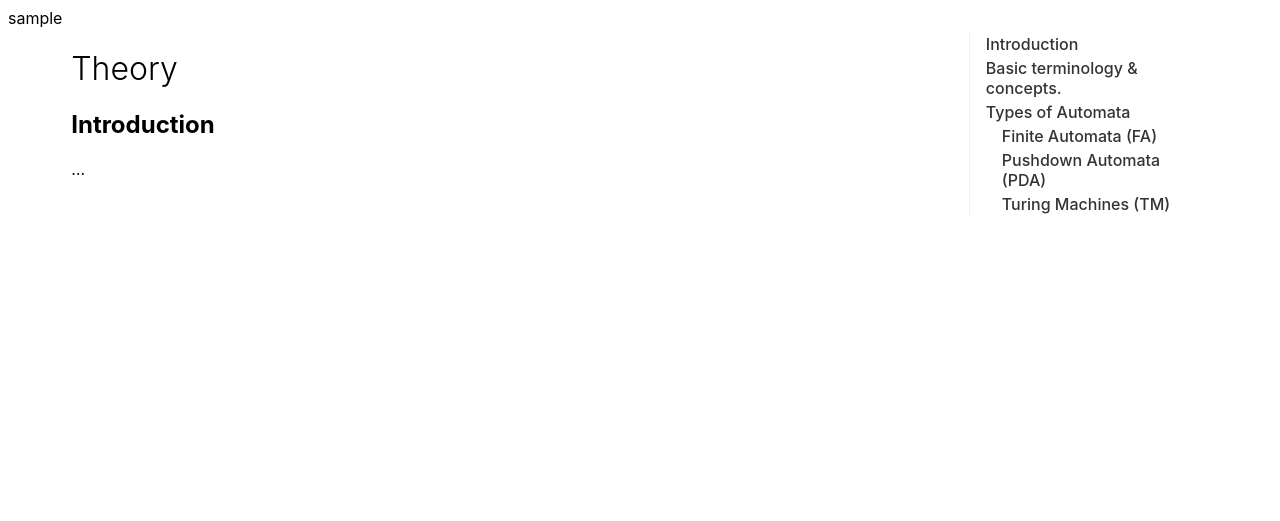
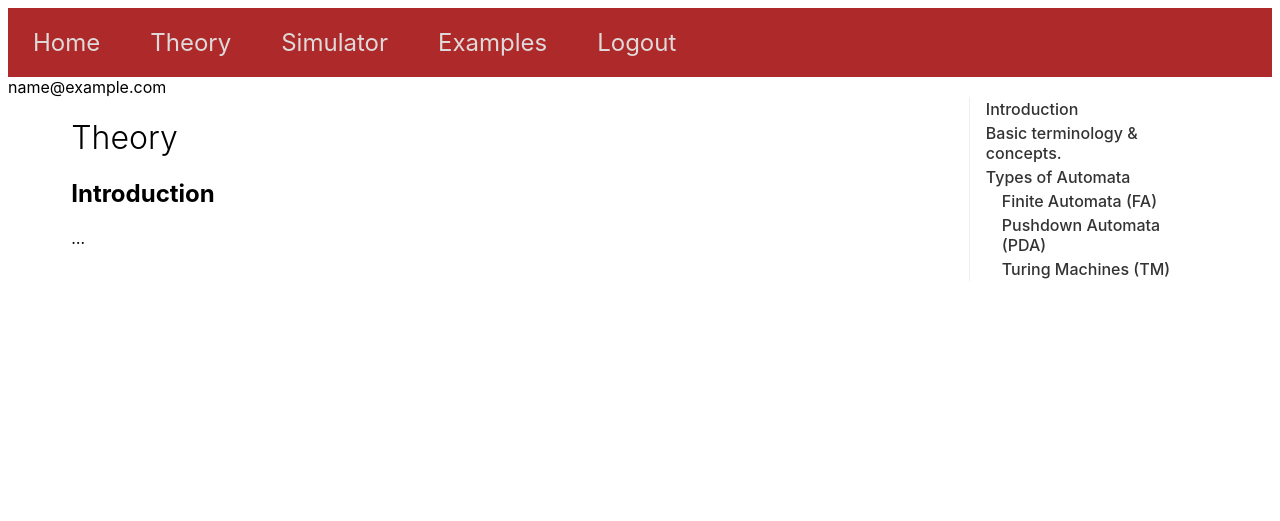
Before and after one commit to 21Ayush21/Tcsvlab, a Django app: page /Theory/ in a window 1280 px wide. Shown: the top 521 px of the page. Run offline with Django 4.2, Linux system fonts and the light colour scheme; the visitor is signed in with stand-in values (Sample User, id 1).

Commit message:
changed navbar

```diff
--- a/minorproject/static/css/navbar.css
+++ b/minorproject/static/css/navbar.css
@@ -1,19 +1,25 @@
-    p {
-      padding: 0;
-      margin: 0;
-      font-weight: 700;
-    }
+.navbar{
+  background-color: #ae2929;
+  width: 100%;
+}
 
-    li {
-      list-style: none;
-    }
+.navbar li{
+  float : left;
+  list-style: none;
+  margin: 20px 20px;
+}
 
-    .container {
-      padding: 20px;
-      /*navbar color */
-      background-color: rgba(255, 214, 32, 0.76);
-      display: flex;
-      flex-basis: 100px;
-      gap: 50px;
-      align-content: center;
-    }
+.navbar ul{
+  overflow: auto;
+}
+
+.navbar li a{
+  font-size: 1.5rem;
+  color: rgb(223, 218, 218);
+  text-decoration: none;
+  padding : 5px 5px;
+}
+
+.navbar li a:hover{
+  color: rgb(255, 255, 255);
+}
--- a/minorproject/vlab/templates/vlab/Theory.html
+++ b/minorproject/vlab/templates/vlab/Theory.html
@@ -11,7 +11,9 @@
     <title>Vlab</title>
 </head>
 
-{{request.user}}
+{% include 'vlab/navbar.html' %}
+
+{{request.user.email}}
 <body>
     <main>
       <div>
--- a/minorproject/vlab/templates/vlab/main.html
+++ b/minorproject/vlab/templates/vlab/main.html
@@ -10,11 +10,12 @@
 </head>
 
 {{request.user.email}}
+
+{% include 'vlab/navbar.html' %}
 <body>
 
     {% block content %}
     <h1>Home</h1>
-    <a href="{% url 'Theory'%}"> Theory</a>
     <a href="{% url 'logout'%}"> Logout</a>
     {% endblock content %}
 
--- a/minorproject/vlab/templates/vlab/navbar.html
+++ b/minorproject/vlab/templates/vlab/navbar.html
@@ -1,24 +1,26 @@
+{% load static %}
+
 <!DOCTYPE html>
 <html lang="en">
-
 <head>
-  <meta charset="UTF-8">
-  <meta name="viewport" content="width=device-width, initial-scale=1.0">
-  <title>"Website Title"</title>
-  <link rel="stylesheet" href="navbar.css">
+    <meta charset="UTF-8">
+    <meta name="viewport" content="width=device-width, initial-scale=1.0">
+    <title>Document</title>
+    <link rel="stylesheet" type='text/css' href="{% static '/css/navbar.css' %}">
 </head>
 
+<header>
+    <div class="navbar">
+        <ul class="links">
+            <li><a href="{% url 'home'%}">Home</a></li>
+            <li><a href="{% url 'Theory'%}">Theory</a></li>
+            <li><a href="">Simulator</a></li>
+            <li><a href="">Examples</a></li>
+            <li><a href="{% url 'logout'%}"> Logout</a></li>
+        </ul>
+    </div>
+</header>
 <body>
-  <div class="container">
-    <p>Insertlogohere</p>
 
-    <li><a href="./html-table.html">Home</a></li>
-    <li><a href="./inline-block.html">Theory</a></li>
-    <li><a href="./absolute-position.html">Example</a></li>
-    <li><a href="./float.html">Simulator</a></li>
-
-
-  </div>
 </body>
-
 </html>
```
